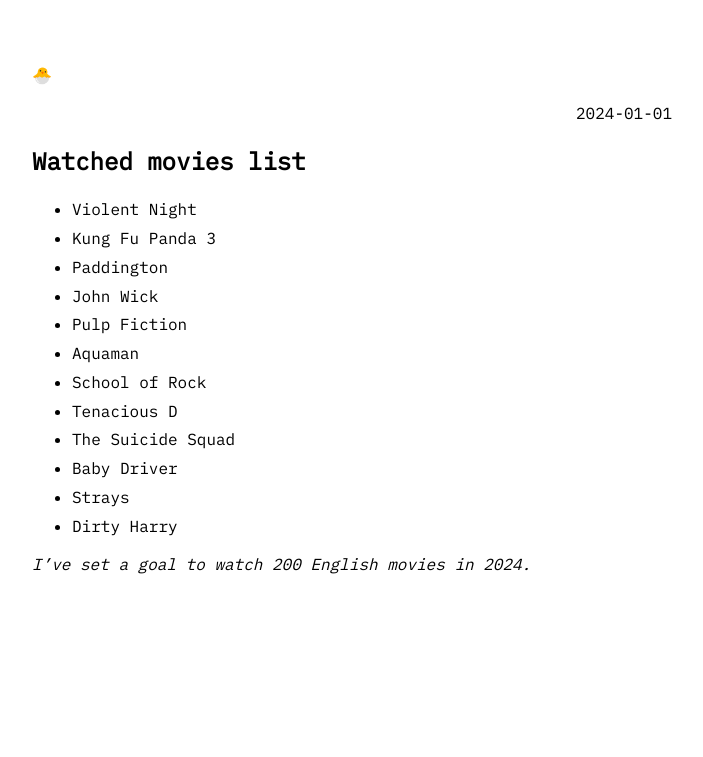
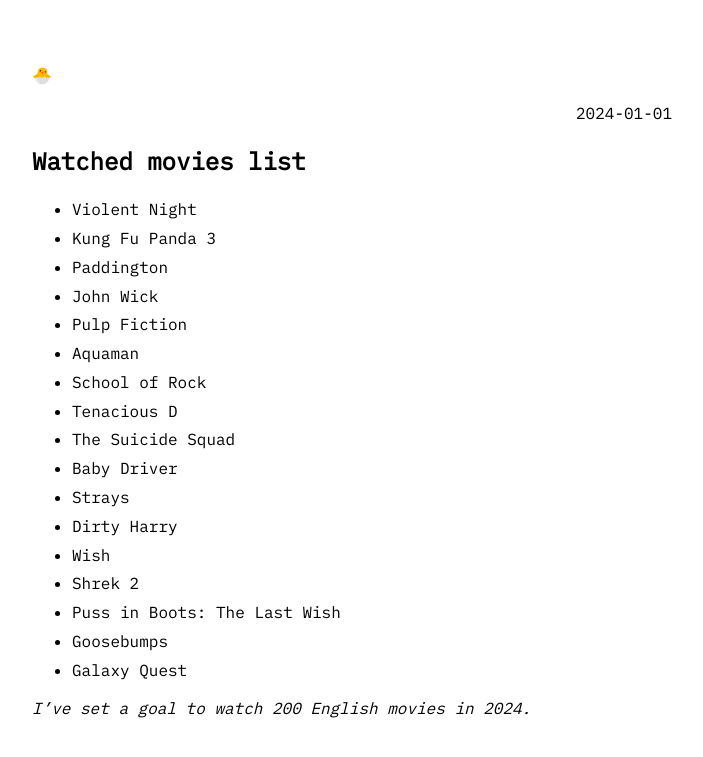
Before and after one commit to prolkh/prolkh.github.io, a Jekyll site: the page built from watched-movies-list.md, in a window 1280 px wide. Shown: the top 757 px of the page, without its empty margins (288-991 px from the left). Built offline with Jekyll 4.4.1, drawn with Linux system fonts in a browser that asks for light colours.

Commit message:
Update movies.yml

```diff
--- a/_data/movies.yml
+++ b/_data/movies.yml
@@ -34,3 +34,18 @@
 
   - title: 'Dirty Harry'
     date : '2024-01-18'
+
+  - title: 'Wish'
+    date : '2024-01-20'
+
+  - title: 'Shrek 2'
+    date : '2024-01-20'
+
+  - title: 'Puss in Boots: The Last Wish'
+    date : '2024-01-21'
+
+  - title: 'Goosebumps'
+    date : '2024-01-21'
+
+  - title: 'Galaxy Quest'
+    date : '2024-01-21'
```
